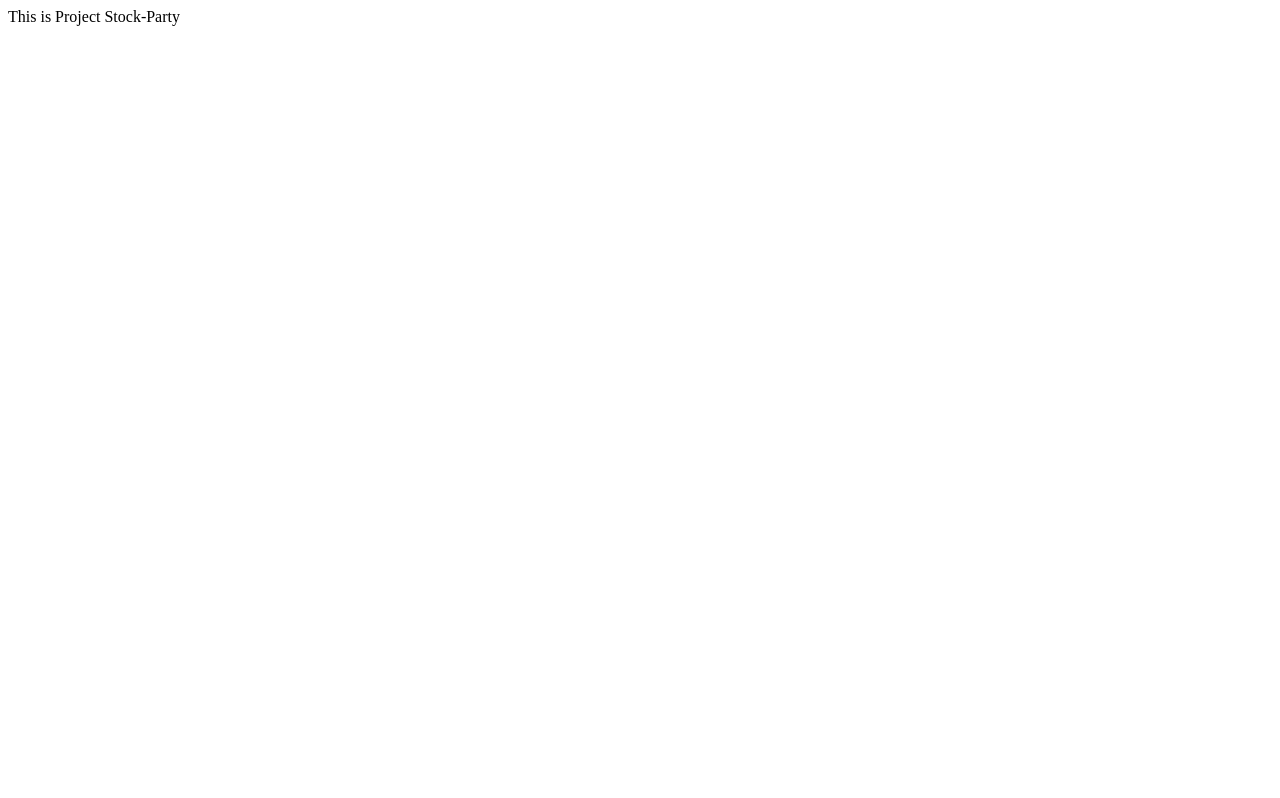
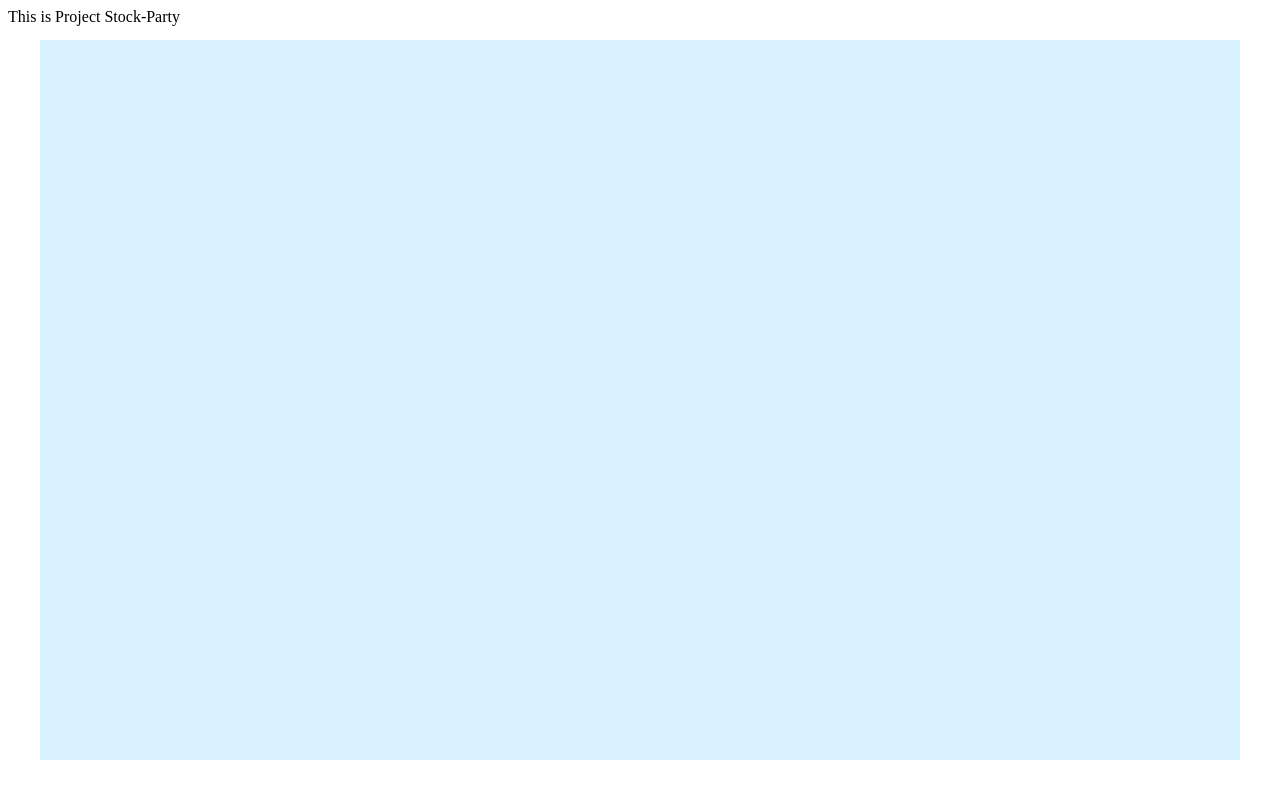
Before and after one commit to unverschaemt/stockparty, a website: page public/index.html in a window 1280 px wide. Drawn offline with nearby package versions, Linux system fonts and the light colour scheme; no server answers.

Commit message:
style correct

```diff
--- a/public/index.html
+++ b/public/index.html
@@ -1,6 +1,6 @@
 <html>
 <head>
-    <link href="style.css" type="text/css">
+    <link href="style.css" rel="stylesheet" type="text/css">
     <script src="socket.io.js"></script>
     <script src="script.js"></script>
     </head>
--- a/public/style.css
+++ b/public/style.css
@@ -1,8 +1,8 @@
 .superda{
     position: absolute;
-    top: 10px;
-    left: 10px;
-    bottom: 10px;
-    right: 10px;
-    background: #ff0000;
+    top: 40px;
+    left: 40px;
+    bottom: 40px;
+    right: 40px;
+    background: rgba(0, 167, 255, 0.15);
 }
```
